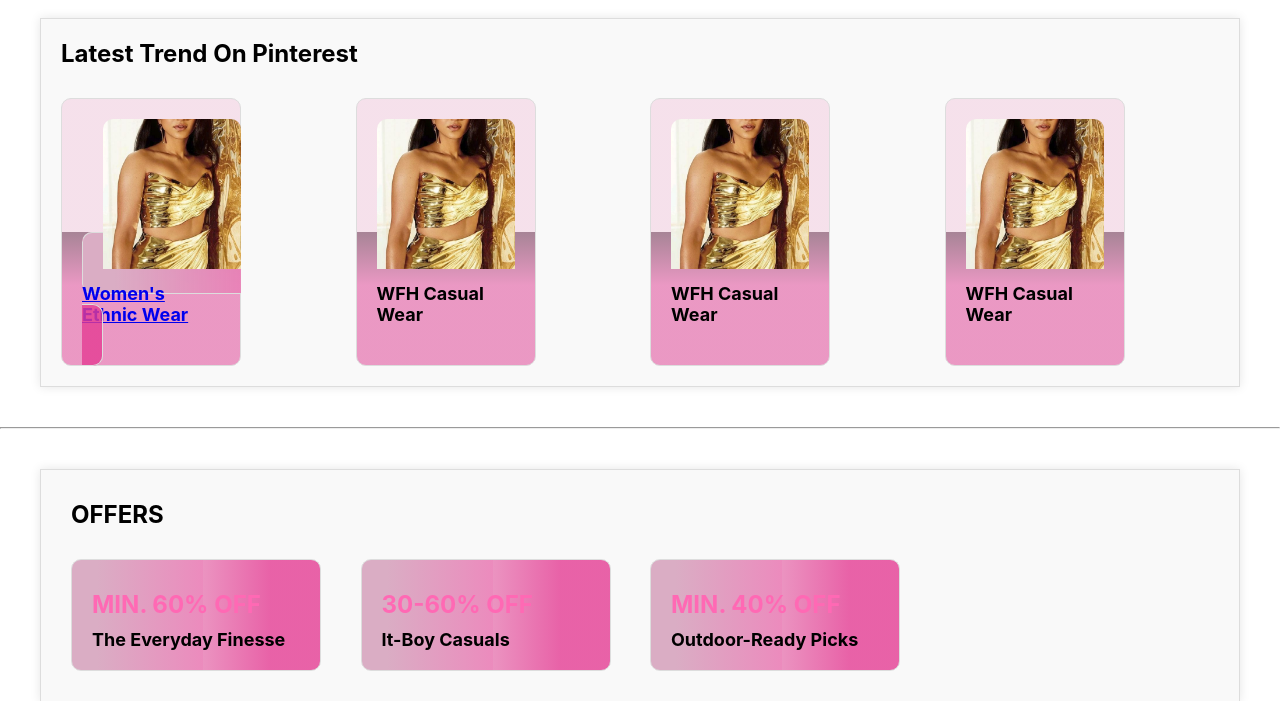
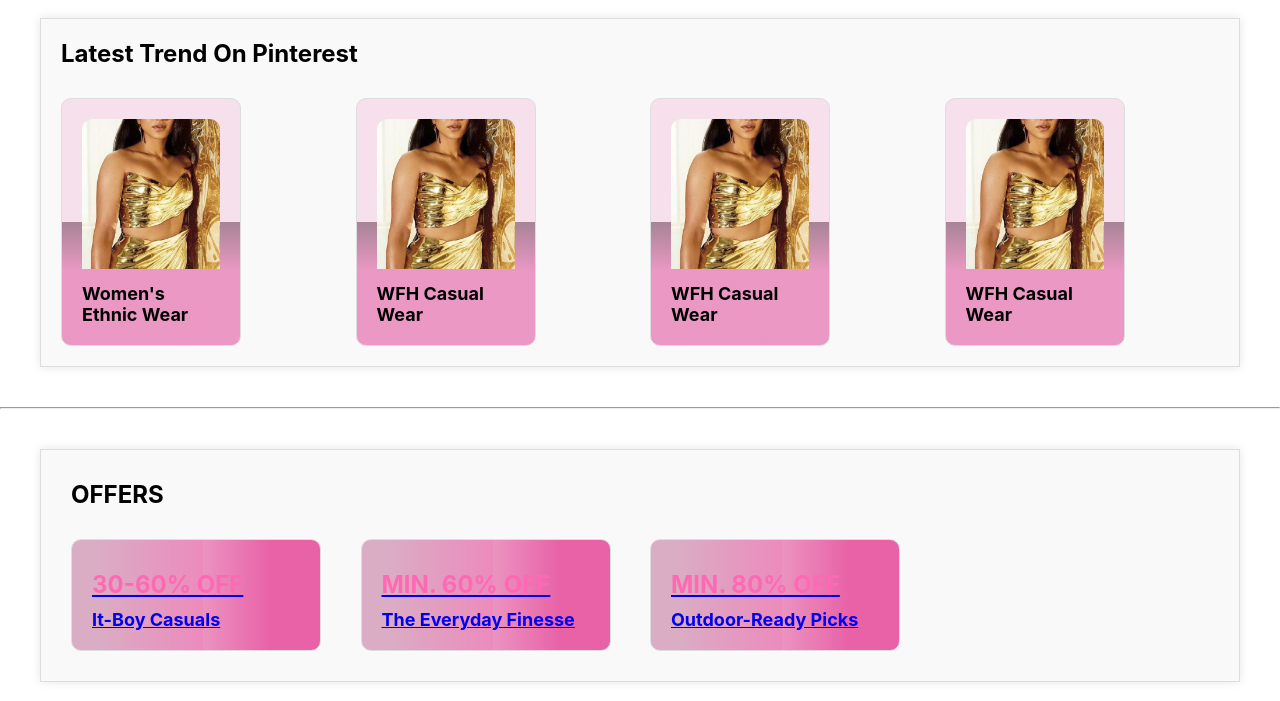
Before and after one commit to Shiwangi6587/Myntra, a website: page index.html in a window 1280 px wide. Shown: the part 166-867 px from the top of the page. Drawn offline with nearby package versions, Linux system fonts and the light colour scheme; no server answers.

Commit message:
Update index.html

```diff
--- a/index.html
+++ b/index.html
@@ -72,10 +72,9 @@
             <h2>Latest Trend On Pinterest</h2>
             <div class="category-grid">
               <div class="category-item">
-                     <a href="https://www.myntra.com/apparel?f=Brand%3ANEXT%2CNautica%2CU.S.%20Polo%20Assn.%2CU.S.%20Polo%20Assn.%20Denim%20Co.%2CboohooMAN%3A%3ACategories%3AJeans%2CShirts%2CShorts%2CTrousers%2CTshirts%3A%3AGender%3Amen%2Cmen%20wome&rf=Discount%20Range%3A40.0_100.0_40.0%20TO%20100.0&sort=new" class="offer-item">
                 <img src="img.jpg" alt="Women's Ethnic Wear">
                 <p>Women's Ethnic Wear</p>
-             </a>
+
               </div>
               <div class="category-item">
                 <img src="img.jpg" alt="WFH Casual Wear">
@@ -98,17 +97,23 @@
             <div class="offer-section">
               <h2>OFFERS</h2>
               <div class="offer-grid">
+                  <div class="offer-item">
+                    <a href="https://www.myntra.com/women-footwear?f=Brand%3ABoohoo%2CDOROTHY%20PERKINS&rf=Discount%20Range%3A30.0_100.0_30.0%20TO%20100.0">
+                  <p>30-60% OFF</p>
+                  <p>It-Boy Casuals</p>
+                        </a>
+                </div>
                 <div class="offer-item">
+                    <a  href="https://www.myntra.com/apparel?f=Brand%3ANEXT%2CNautica%2CU.S.%20Polo%20Assn.%2CU.S.%20Polo%20Assn.%20Denim%20Co.%2CboohooMAN%3A%3ACategories%3AJeans%2CShirts%2CShorts%2CTrousers%2CTshirts%3A%3AGender%3Amen%2Cmen%20wome&rf=Discount%20Range%3A40.0_100.0_40.0%20TO%20100.0&sort=new" >
                   <p>MIN. 60% OFF</p>
                   <p>The Everyday Finesse</p>
-                </div>
-                <div class="offer-item">
-                  <p>30-60% OFF</p>
-                  <p>It-Boy Casuals</p>
+                        </a>
                 </div>
                   <div class="offer-item">
-                    <p>MIN. 40% OFF</p>
+                      <a href="https://www.myntra.com/women-footwear?f=Brand%3ABoohoo%2CDOROTHY%20PERKINS&rf=Discount%20Range%3A30.0_100.0_30.0%20TO%20100.0">
+                    <p>MIN. 80% OFF</p>
                     <p>Outdoor-Ready Picks</p>
+                          </a>
                   </div>
 
               </div>
```
